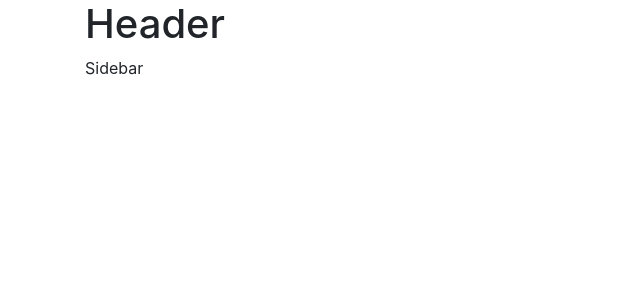
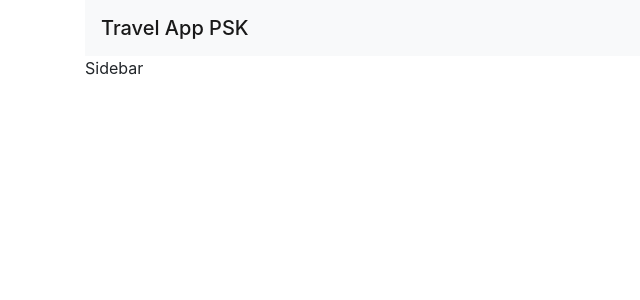
Before and after one commit to MartisiusL/pskTravellingApp, an Angular app in the folder app/travel-app/: page / in a window 1280 px wide. Shown: the top 300 px of the page, without its empty margins (0-640 px from the left). Built offline with nearby package versions, Linux system fonts and the light colour scheme.

Commit message:
Add usage of header component
Add usage of the header and add content to the header

```diff
--- a/app/travel-app/src/app/app.component.html
+++ b/app/travel-app/src/app/app.component.html
@@ -1,10 +1,8 @@
-<!--The content below is only a placeholder and can be replaced.-->
-
 <div class="container">
 
 	<div class="row">
 		<div class="col">
-			<h1>Header</h1>
+			<app-header></app-header>
 		</div>
 	</div>
 
--- a/app/travel-app/src/app/header/header.component.html
+++ b/app/travel-app/src/app/header/header.component.html
@@ -1,3 +1,3 @@
-<p>
-  header works!
-</p>
+<nav class="navbar navbar-light bg-light">
+  <span class="navbar-brand mb-0 h1">Travel App PSK</span>
+</nav>
```
